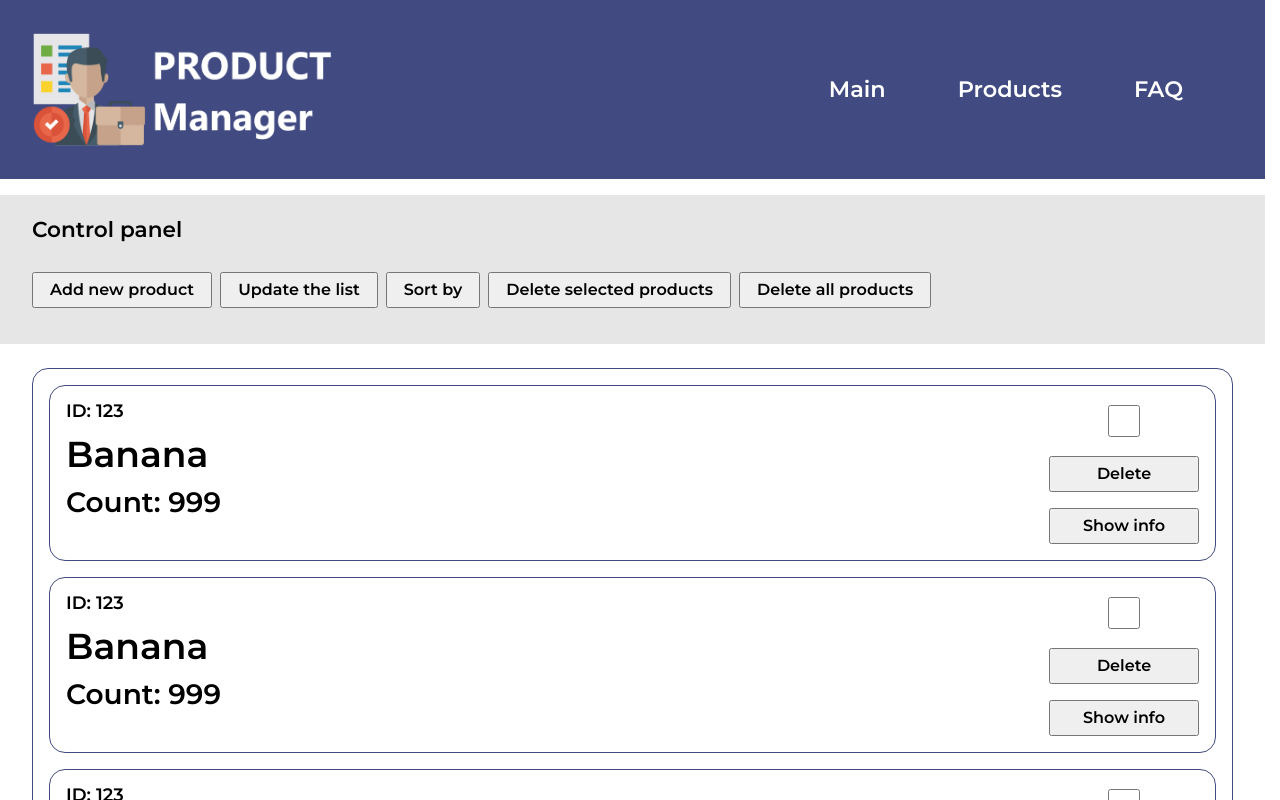
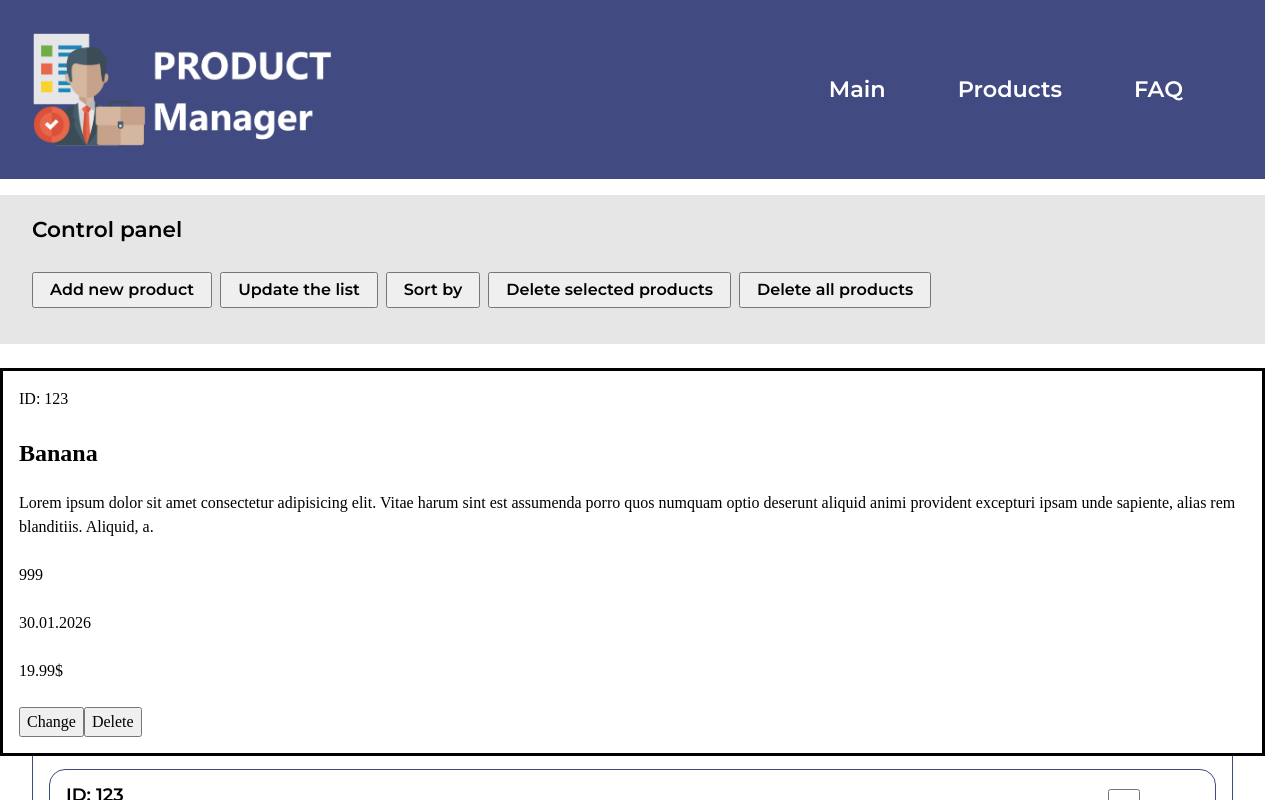
Before and after one commit to RusikHunter/Products-Manager, a React (Vite) app: page /products in a window 1280 px wide. Shown: the top 800 px of the page. Built offline with nearby package versions, Linux system fonts and the light colour scheme.

Commit message:
feat(product/modal info): write html

```diff
--- /dev/null
+++ b/src/components/ProductInfoModal/ProductInfoModal.tsx
@@ -0,0 +1,27 @@
+import styles from "./ProductInfoModal.module.scss"
+
+function ProductInfoModal() {
+    return (
+        <dialog open className={`${styles.dialog} dialog`}>
+            <div className={styles.dialog__content}>
+                <p className={styles.id}>ID: 123</p>
+
+                <h1 className={styles.title}>Banana</h1>
+
+                <p className={styles.description}>Lorem ipsum dolor sit amet consectetur adipisicing elit. Vitae harum sint est assumenda porro quos numquam optio deserunt aliquid animi provident excepturi ipsam unde sapiente, alias rem blanditiis. Aliquid, a.</p>
+
+                <p className={styles.count}>999</p>
+
+                <p className={styles.production__date}>30.01.2026</p>
+
+                <p className={styles.price}>19.99$</p>
+
+                <button className={styles.button__change}>Change</button>
+
+                <button className={styles.button__delete}>Delete</button>
+            </div>
+        </dialog>
+    )
+}
+
+export default ProductInfoModal
--- a/src/components/ProductsList/ProductsList.tsx
+++ b/src/components/ProductsList/ProductsList.tsx
@@ -1,5 +1,6 @@
 import styles from "./ProductsList.module.scss"
 import Product from "@/components/Product/Product"
+import ProductInfoModal from "../ProductInfoModal/ProductInfoModal"
 
 function ProductsList() {
     return (
@@ -12,6 +13,8 @@ function ProductsList() {
                             <Product />
                             <Product />
                         </ul>
+
+                        <ProductInfoModal />
                     </div>
                 </div>
             </div>
```
Also changed, not shown: src/components/ProductInfoModal/ProductInfoModal.module.scss (added).
